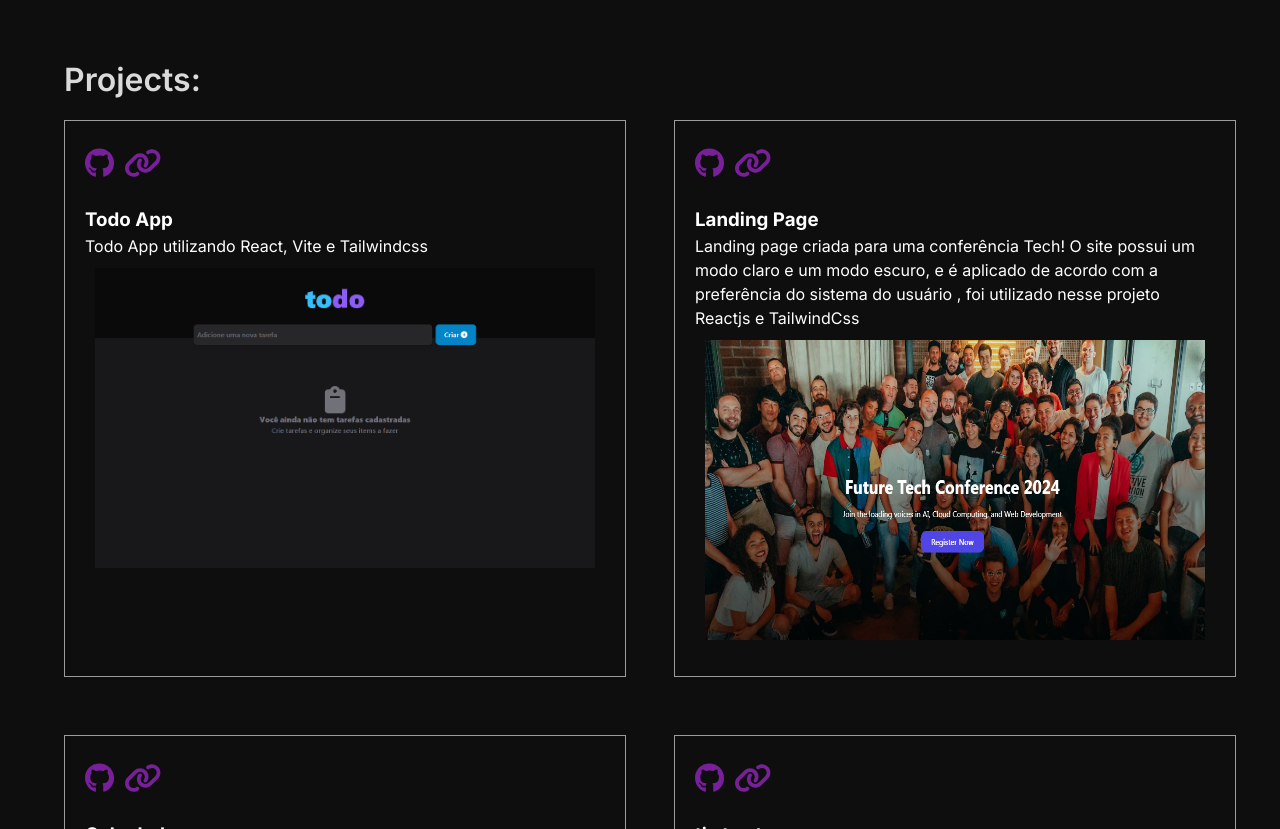
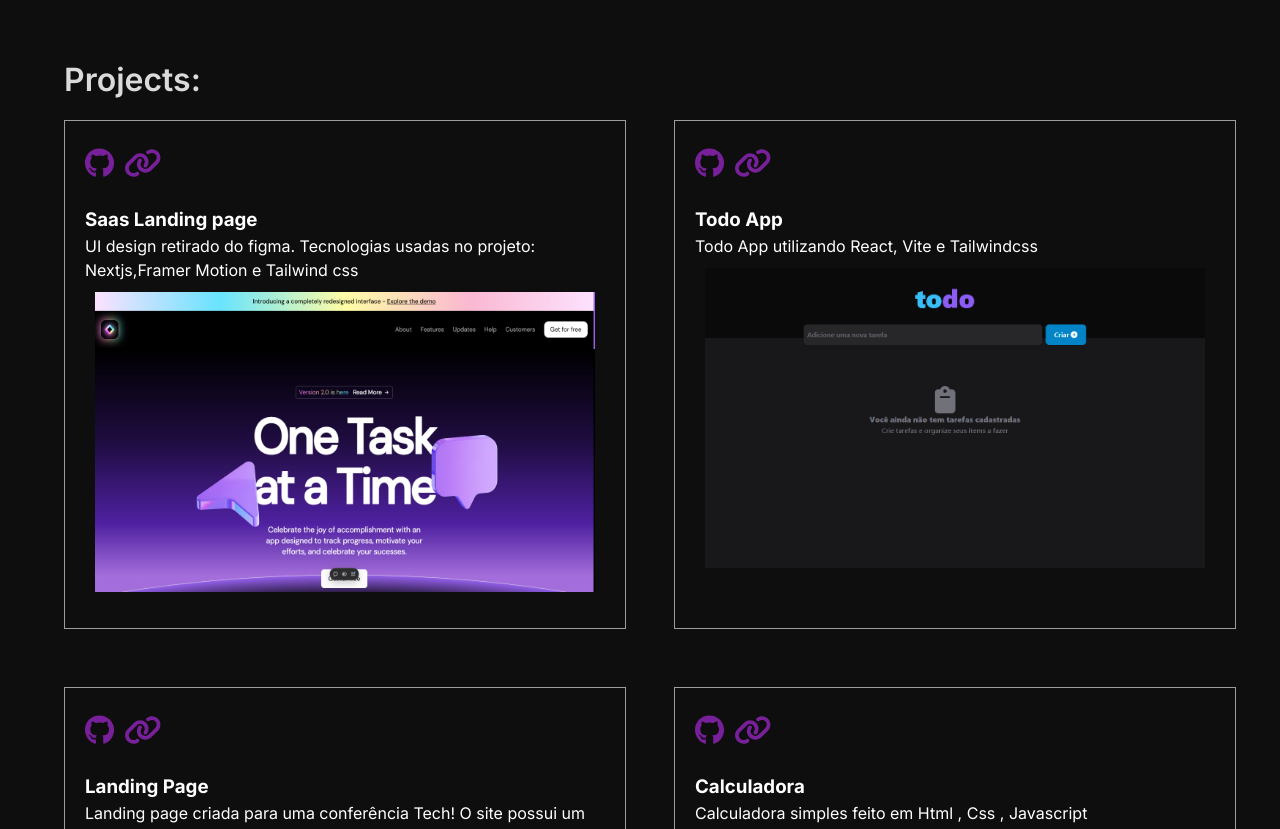
Before and after one commit to Mauricio-Chiapetta/my-portfolio, a Next.js app: page / in a window 1280 px wide. Shown: the part 1680-2509 px from the top of the page. Built offline with nearby package versions, Linux system fonts and the light colour scheme.

Commit message:
add new project

```diff
--- a/src/app/components/data.js
+++ b/src/app/components/data.js
@@ -3,12 +3,21 @@ import velha from '@/app/images/jogoDaVelha.png'
 import calculadora from '@/app/images/calculator.png'
 import todo from '@/app/images/todoApp.png'
 import landingPage from '@/app/images/TechConference.png'
-
+import darkSaas from '@/app/images/darkSaas.png'
 // arrumar imagens
 
 export const projectData = [
 	{
-		id: 1,
+		id: 2,
+		title: 'Saas Landing page',
+		description: 'UI design retirado do figma. Tecnologias usadas no projeto: Nextjs,Framer Motion e Tailwind css',
+		gitHubLink: 'https://github.com/Mauricio-Chiapetta/dark-sass-landing-page',
+		liveDemo: 'https://dark-sass-landing-page.vercel.app/',
+		imagem: darkSaas
+	},
+
+	{
+		id: 2,
 		title: 'Todo App',
 		description: 'Todo App utilizando React, Vite e Tailwindcss',
 		gitHubLink: 'https://github.com/Mauricio-Chiapetta/TodoApp-w-tailwindcss',
@@ -17,7 +26,7 @@ export const projectData = [
 
 	},
 	{
-		id: 2,
+		id: 3,
 		title: 'Landing Page',
 		description:
 			'Landing page criada para uma conferência Tech! O site possui um modo claro e um modo escuro, e é aplicado de acordo com a preferência do sistema do usuário , foi utilizado nesse projeto Reactjs e TailwindCss',
@@ -26,7 +35,7 @@ export const projectData = [
 		imagem: landingPage
 	},
 	{
-		id: 3,
+		id: 4,
 		title: 'Calculadora',
 		description:
 			'Calculadora simples feito em Html , Css , Javascript',
@@ -37,7 +46,7 @@ export const projectData = [
 
 	},
 	{
-		id: 4,
+		id: 5,
 		title: 'tic tac toe',
 		description:
 			'Jogo da velha com interface simples com o objetivo de estudo usando html,css e Javascript.',
@@ -45,7 +54,4 @@ export const projectData = [
 		liveDemo: 'https://tictactoe-js-uvqf-e2dlxv8gl-mauriciochiapettas-projects.vercel.app/',
 		imagem: velha
 	}
-
-
-
 ];
```
Also changed, not shown: src/app/images/darkSaas.png (added).
